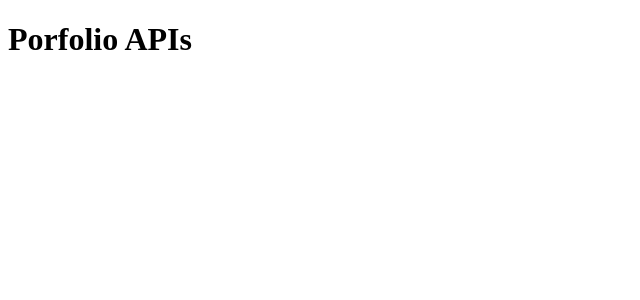
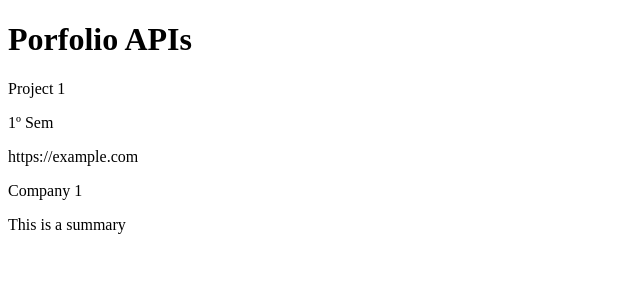
Before and after one commit to paulo-granthon/portfolio_apis, a React (Vite) app in the folder web/: page / in a window 1280 px wide. Shown: the top 300 px of the page, without its empty margins (0-640 px from the left). Built offline with nearby package versions, Linux system fonts and the light colour scheme.

Commit message:
chore(front): add example `Project` to `App`

```diff
--- a/web/src/App.tsx
+++ b/web/src/App.tsx
@@ -1,6 +1,19 @@
+import Project from "./components/project";
+import { ProjectSchema } from "./schemas/project";
 
-function App() {
-  return <h1>Porfolio APIs</h1>;
+export default function App() {
+  const project: ProjectSchema = {
+    id: 1,
+    name: "Project 1",
+    semester: 1,
+    summary: "This is a summary",
+    company: "Company 1",
+    url: "https://example.com",
+  };
+  return (
+    <>
+      <h1>Porfolio APIs</h1>
+      <Project {...project} />
+    </>
+  );
 }
-
-export default App;
```
